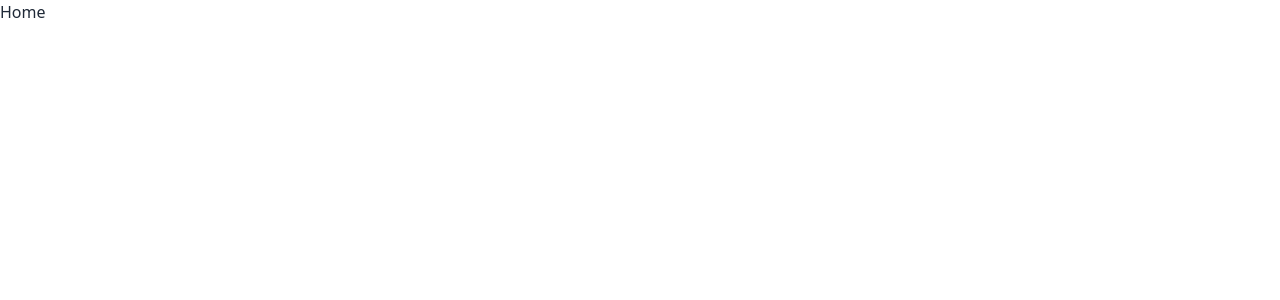
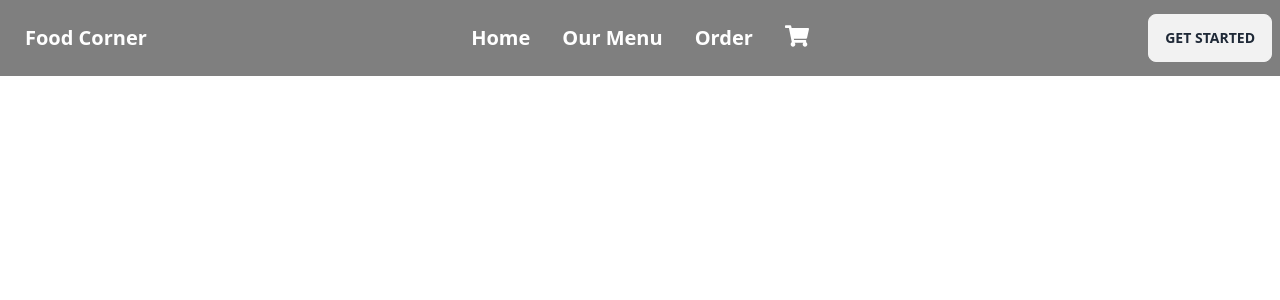
Before and after one commit to shiningsudipto/Food-OrderingSite, a React (Vite) app: page / in a window 1280 px wide. Shown: the top 300 px of the page. Built offline with nearby package versions, Linux system fonts and the light colour scheme.

Commit message:
navbar added

```diff
--- a/package.json
+++ b/package.json
@@ -12,6 +12,7 @@
   "dependencies": {
     "react": "^18.2.0",
     "react-dom": "^18.2.0",
+    "react-icons": "^4.10.1",
     "react-router-dom": "^6.14.1"
   },
   "devDependencies": {
--- a/src/App.jsx
+++ b/src/App.jsx
@@ -1,8 +1,10 @@
 import { Outlet } from "react-router-dom";
+import Navbar from "./shared/Navbar";
 
 const App = () => {
   return (
     <div>
+      <Navbar />
       <Outlet />
     </div>
   );
--- a/src/pages/home/Home.jsx
+++ b/src/pages/home/Home.jsx
@@ -2,7 +2,7 @@
 const Home = () => {
     return (
         <div>
-            <h1>Home</h1>
+
         </div>
     );
 };
--- /dev/null
+++ b/src/shared/Navbar.jsx
@@ -0,0 +1,46 @@
+import { Link } from "react-router-dom";
+import { FaShoppingCart } from "react-icons/fa";
+
+const Navbar = () => {
+
+    const navOptions = <>
+        <li><Link to='/'>Home</Link></li>
+        <li><Link to='/menu'>Our Menu</Link></li>
+        <li><Link to='/order/salads'>Order</Link></li>
+        <li>
+            <Link to="/dashboard/mycart">
+                <button className="flex items-center gap-2">
+                    <FaShoppingCart className="text-2xl" />
+                    {/* <div className="badge badge-secondary">+{cart?.length || 0}</div> */}
+                </button>
+            </Link>
+        </li>
+    </>
+    return (
+        <div>
+            <div className="navbar fixed bg-black text-white z-10 bg-opacity-50">
+                <div className="navbar-start">
+                    <div className="dropdown">
+                        <label tabIndex={0} className="btn btn-ghost lg:hidden">
+                            <svg xmlns="http://www.w3.org/2000/svg" className="h-5 w-5" fill="none" viewBox="0 0 24 24" stroke="currentColor"><path strokeLinecap="round" strokeLinejoin="round" strokeWidth="2" d="M4 6h16M4 12h8m-8 6h16" /></svg>
+                        </label>
+                        <ul tabIndex={0} className="menu menu-compact dropdown-content mt-3 p-2 shadow bg-base-100 rounded-box w-52 text-black text-xl">
+                            {navOptions}
+                        </ul>
+                    </div>
+                    <a className="btn btn-ghost normal-case text-xl">Food Corner</a>
+                </div>
+                <div className="navbar-center hidden lg:flex">
+                    <ul className="menu menu-horizontal px-1 text-xl font-semibold">
+                        {navOptions}
+                    </ul>
+                </div>
+                <div className="navbar-end">
+                    <a className="btn">Get started</a>
+                </div>
+            </div>
+        </div>
+    );
+};
+
+export default Navbar;
```
Also changed, not shown: 1 other file (tests, documents, lock files or other folders).
